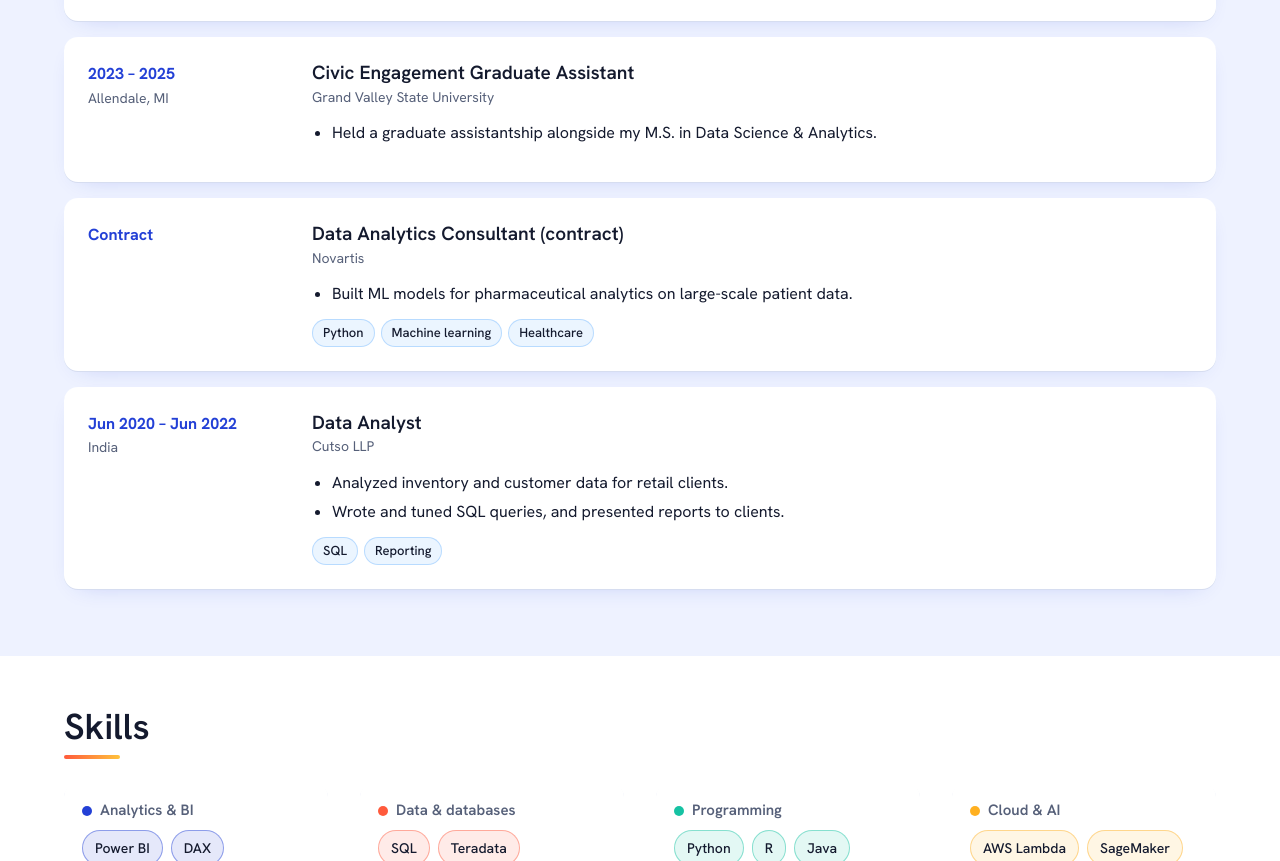
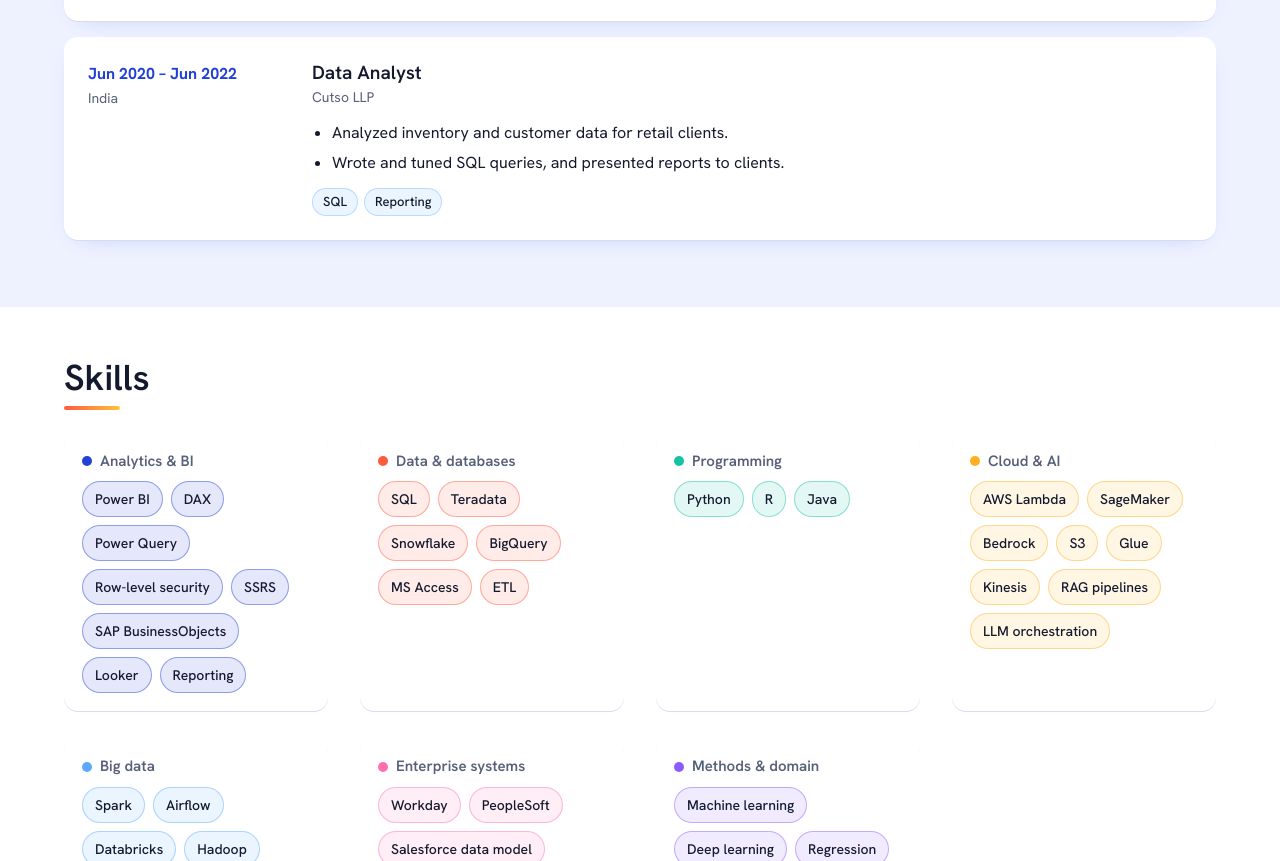
Before and after one commit to aneesulhaq2/aneesulhaq2.github.io, a plain HTML site: page index.html in a window 1280 px wide. Shown: the part 1770-2631 px from the top of the page. Drawn offline with Linux system fonts and the light colour scheme.

Commit message:
Update index.html
wrong experience corrected and also title

```diff
--- a/index.html
+++ b/index.html
@@ -4,7 +4,7 @@
 <meta charset="utf-8">
 <meta name="viewport" content="width=device-width, initial-scale=1">
 <title>Anees Ul Haq Mohammad</title>
-<meta name="description" content="Anees Ul Haq Mohammad — Data Validation Specialist and BI developer working with healthcare finance data. SQL, Power BI, Python, AWS.">
+<meta name="description" content="Anees Ul Haq Mohammad — Data Specialist and BI developer working with healthcare finance data. SQL, Power BI, Python, AWS.">
 <link rel="preconnect" href="https://fonts.googleapis.com">
 <link rel="preconnect" href="https://fonts.gstatic.com" crossorigin>
 <link href="https://fonts.googleapis.com/css2?family=Hanken+Grotesk:wght@400;500;600;700&display=swap" rel="stylesheet">
@@ -206,11 +206,6 @@ const JOBS=[
    "Worked on a standard data pipeline and ETL process for PeopleSoft ERP data.",
    "Built dashboards that show hospital clients where they can save money."],
   tags:["SQL","Power BI","ETL","PeopleSoft","Power Query"]},
- {title:"Civic Engagement Graduate Assistant",org:"Grand Valley State University",place:"Allendale, MI",when:"2023 – 2025",
-  pts:["Held a graduate assistantship alongside my M.S. in Data Science & Analytics."],tags:[]},
- {title:"Data Analytics Consultant (contract)",org:"Novartis",place:"",when:"Contract",
-  pts:["Built ML models for pharmaceutical analytics on large-scale patient data."],
-  tags:["Python","Machine learning","Healthcare"]},
  {title:"Data Analyst",org:"Cutso LLP",place:"India",when:"Jun 2020 – Jun 2022",
   pts:["Analyzed inventory and customer data for retail clients.","Wrote and tuned SQL queries, and presented reports to clients."],
   tags:["SQL","Reporting"]}
```
